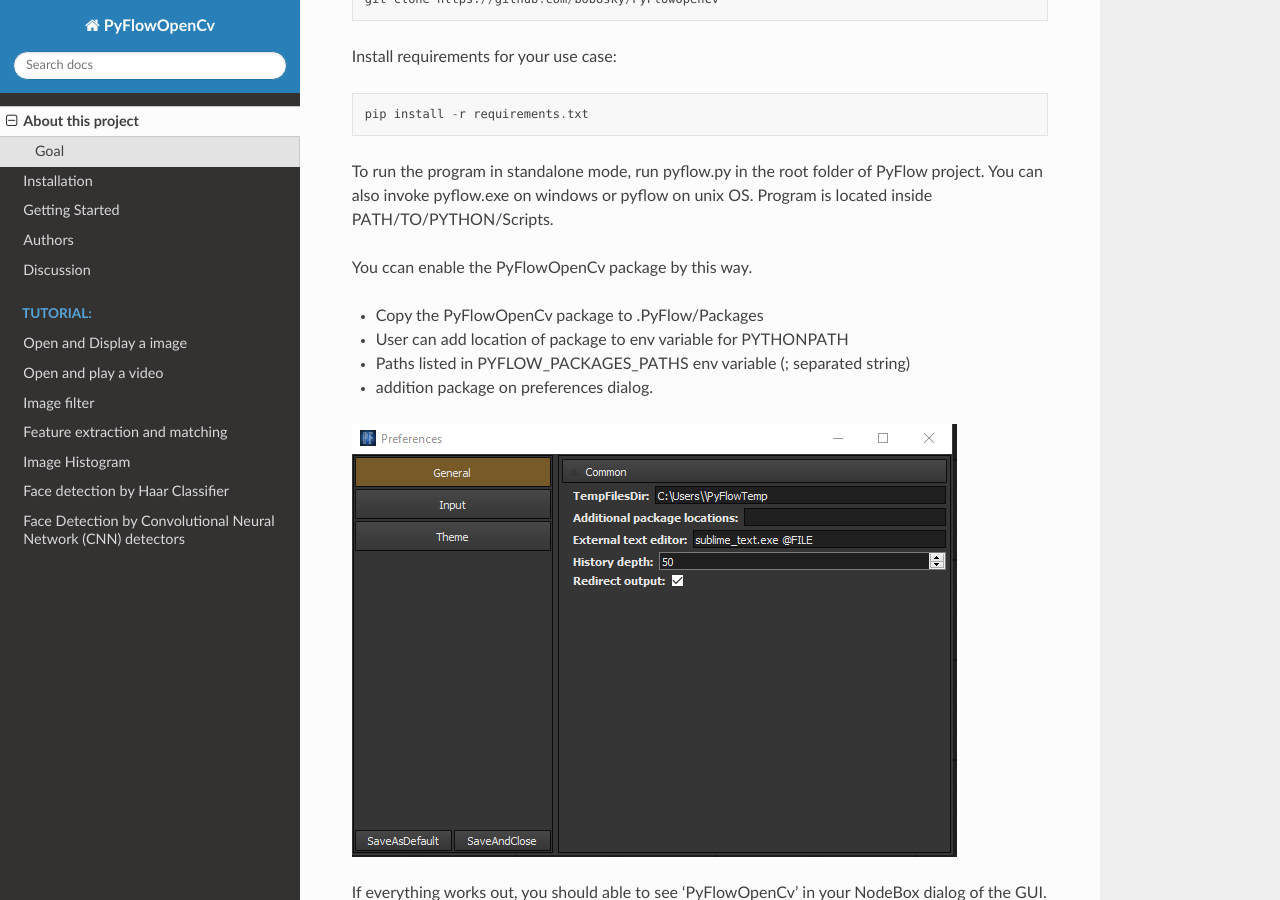
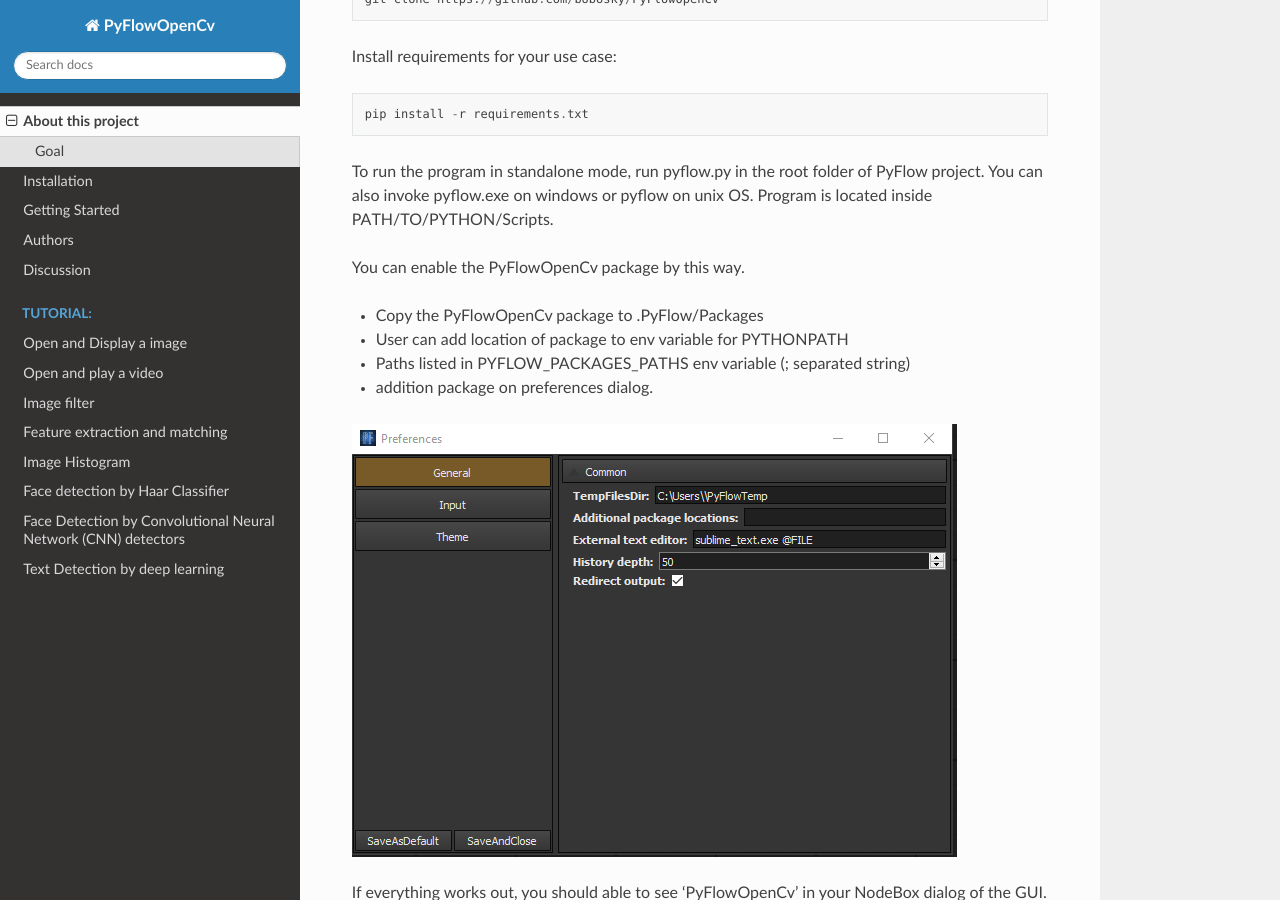
Before and after one commit to wonderworks-software/PyFlowOpenCv, a Sphinx documentation site: the page built from docs/source/intro.rst, in a window 1280 px wide and 900 px high, scrolled down 1357 px. Built offline with Sphinx 7.4.7 and the Read the Docs theme 2.0.0, drawn with Linux system fonts in a browser that asks for light colours.

```diff
--- a/docs/source/index.rst
+++ b/docs/source/index.rst
@@ -23,6 +23,7 @@ Welcome to PyFlowOpenCv's documentation!
    tutorial05
    tutorial06
    tutorial07
+   tutorial08
 
 
 
--- a/docs/source/intro.rst
+++ b/docs/source/intro.rst
@@ -31,7 +31,7 @@ Install requirements for your use case::
 
 To run the program in standalone mode, run pyflow.py in the root folder of PyFlow project. You can also invoke pyflow.exe on windows or pyflow on unix OS. Program is located inside PATH/TO/PYTHON/Scripts.
 
-You ccan enable the PyFlowOpenCv package by this way.
+You can enable the PyFlowOpenCv package by this way.
 
 * Copy the PyFlowOpenCv package to .PyFlow/Packages
 * User can add location of package to env variable for PYTHONPATH
--- a/docs/source/tutorial06.rst
+++ b/docs/source/tutorial06.rst
@@ -26,3 +26,7 @@ You can change the two parameters on the fly and see how the parameter changed t
 If you want to detect face from the WebCam, just drag a WebCam node to the diagram instead of the ReadVideo node:
 
 ..  image:: res/use_webcam.png
+
+It is also possible to detect face and eye at the same time.
+
+..  image:: res/face_eye.png
```
Also changed, not shown: docs/source/tutorial08.rst (added, +14 -0 lines), docs/source/res/face_eye.png (added), docs/source/res/text_detection.png (added), docs/source/res/use_webcam.png (added), 3 other files.
